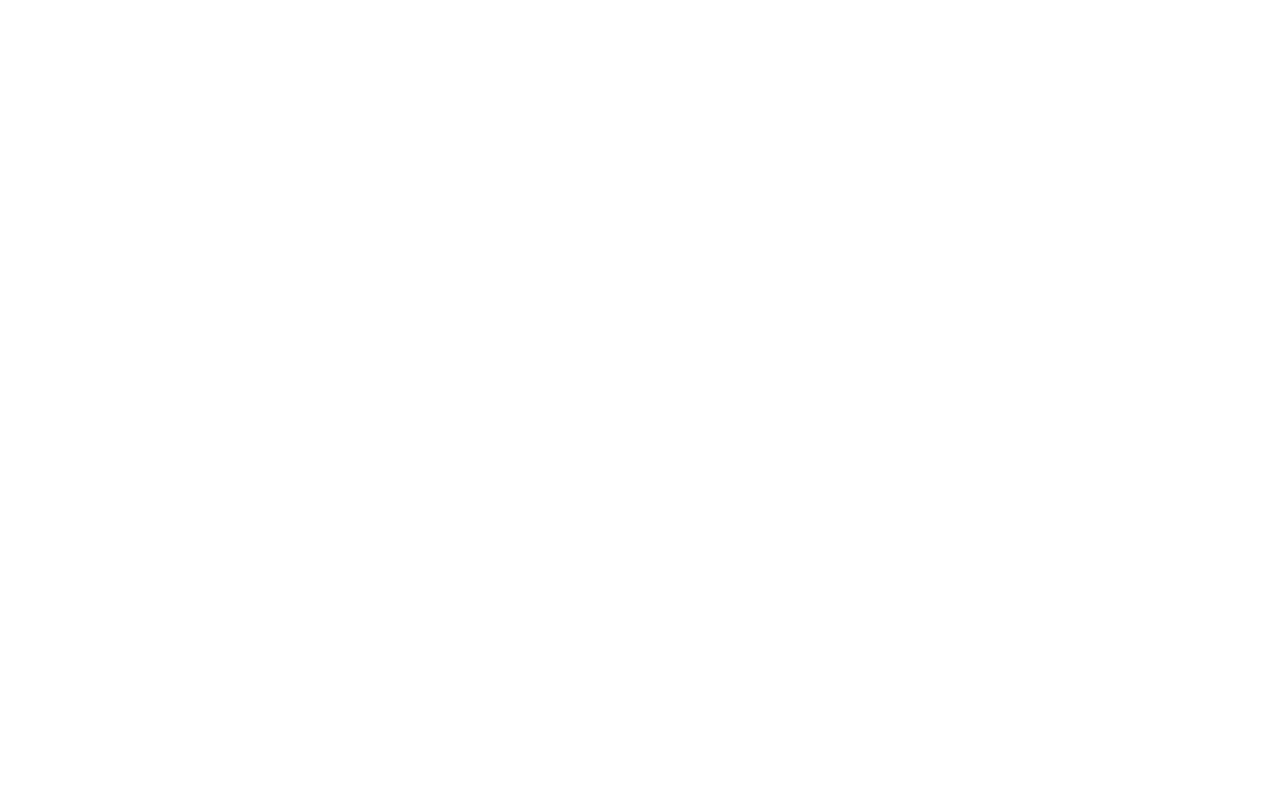
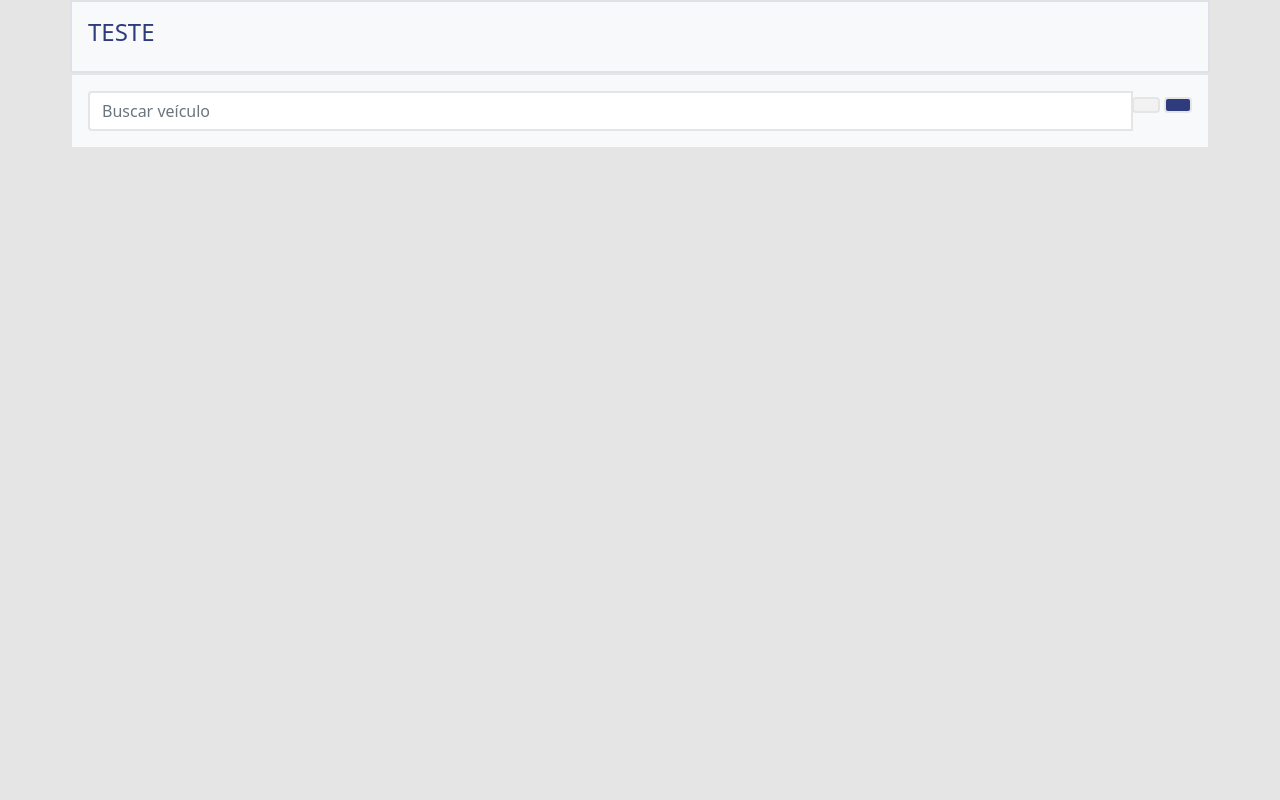
Before and after one commit to Wendryl/php-test, a PHP site: page / in a window 1280 px wide. Before the commit the page is empty. Run offline with PHP 8.4, Linux system fonts and the light colour scheme; some libraries are stand-ins or nearby versions.

Commit message:
Add index page header

```diff
--- a/composer.json
+++ b/composer.json
@@ -5,7 +5,8 @@
     "require": {
         "coffeecode/router": "dev-master",
         "coffeecode/datalayer": "dev-master",
-        "twbs/bootstrap": "^5.0@alpha"
+        "twbs/bootstrap": "^5.0@alpha",
+        "fortawesome/font-awesome": "dev-master"
     },
     "license": "MIT",
     "authors": [
--- a/index.php
+++ b/index.php
@@ -1 +1,31 @@
-<?php
+<!DOCTYPE html>
+<html lang="pt-br">
+    <head>
+        <meta charset="UTF-8">
+        <title>
+            Teste PHP | OnCar
+        </title>
+        <link rel="stylesheet" href="vendor/twbs/bootstrap/dist/css/bootstrap.min.css"/>
+        <link rel="stylesheet" href="views/assets/styles.css"/>
+        <link rel="stylesheet" href="vendor/fortawesome/font-awesome/css/all.css"/>
+    </head>
+    <body>
+        <div class="container bg-light border border-2 p-3">
+            <h4 class="text-primary">TESTE</h4>
+        </div>
+        <div class="container bg-light p-3 border border-secondary border-2">
+            <div class="input-group">
+                <input type="text" class="form-control border border-secondary border-2" placeholder="Buscar veículo" aria-label="Buscar veículo" aria-describedby="button-addon4">
+                <div class="input-group-append" id="button-addon4">
+                    <button class="btn btn-outline-secondary border border-secondary border-2 bg-secondary" type="button">
+                        <i class="fas fa-search text-secondary bg-secondary"></i>
+                    </button>
+                    <button class="btn btn-outline-secondary border border-secondary border-2 bg-primary" type="button">
+                        <i class="fas fa-plus text-light"></i>
+                    </button>
+                </div>
+            </div>
+        </div>
+    </div>
+</body>
+</html>
--- /dev/null
+++ b/views/assets/styles.css
@@ -0,0 +1,31 @@
+:root {
+    --black: #3f3f3f;
+    --blue: #2e3c7d;
+    --light-grey: #f2f2f2;
+    --dark-grey: #e5e5e5;
+    --darker-grey: #c5c5c5;
+}
+
+body {
+    background: var(--dark-grey);
+}
+
+.text-primary {
+    color: var(--blue) !important;
+}
+
+.text-secondary {
+    color: var(--black) !important;
+}
+
+.border-secondary {
+    border-color: var(--dark-grey) !important;
+}
+
+.bg-primary {
+    background: var(--blue) !important;
+}
+
+.bg-secondary {
+    background: var(--light-grey) !important;
+}
```
Also changed, not shown: 1 other file.
